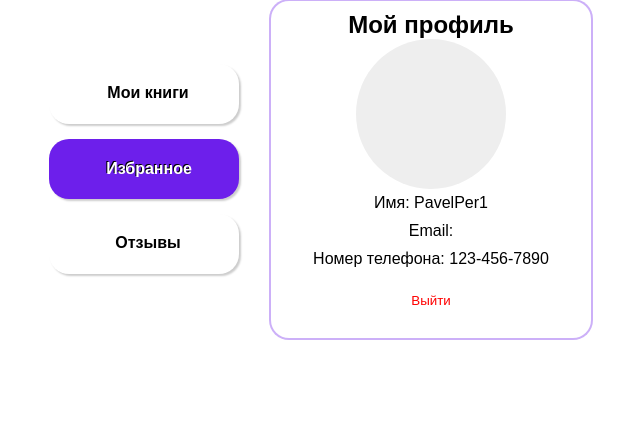
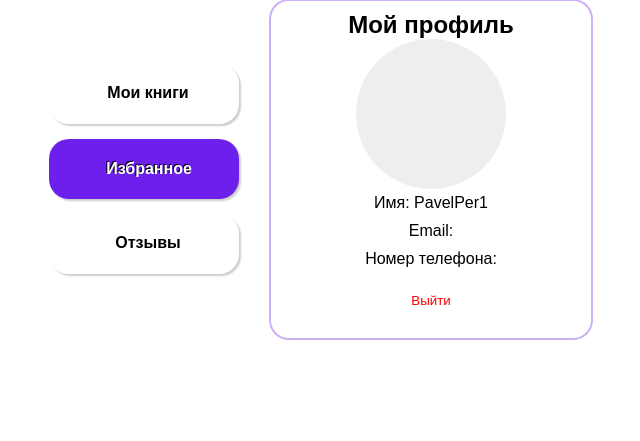
Before and after one commit to PavelPer1/house_book, a Django app: page /profile in a window 1280 px wide. Shown: the part 199-640 px from the top of the page, without its empty margins (334-974 px from the left). Run offline with Django 4.2, Linux system fonts and the light colour scheme; a user stored in the database is signed in; data comes from the database, SQL or seed files in the repository; both versions use the stored data as it was after the commit.

Commit message:
registration and profile

```diff
--- a/Profile/templates/profile1.html
+++ b/Profile/templates/profile1.html
@@ -41,8 +41,8 @@
 
                 </div>
                 <p>Имя: {{user.username}}</p>
-                <p>Email: {{user.email}}</p>
-                <p>Номер телефона: 123-456-7890</p>
+                <p>Email: {{user.profile.email}}</p>
+                <p>Номер телефона: {{user.profile.number}}</p>
 
                 <div class="logout-button">
                     <button class="logout-button" onclick="location.href= '{% url 'logout' %}?next=/profile'">Выйти</button>
--- a/Profile/templates/registration/register.html
+++ b/Profile/templates/registration/register.html
@@ -24,7 +24,6 @@
 
   <hr>
 
-  <input type="text" name="email" id="email" placeholder="Email" required/>
 
   <input type="text" name="username" id="username" placeholder="Name" required/>
 
```
Also changed, not shown: db.sqlite3, media/media/index.jpeg (added), media/media/index_wr459iG.jpeg (added).
